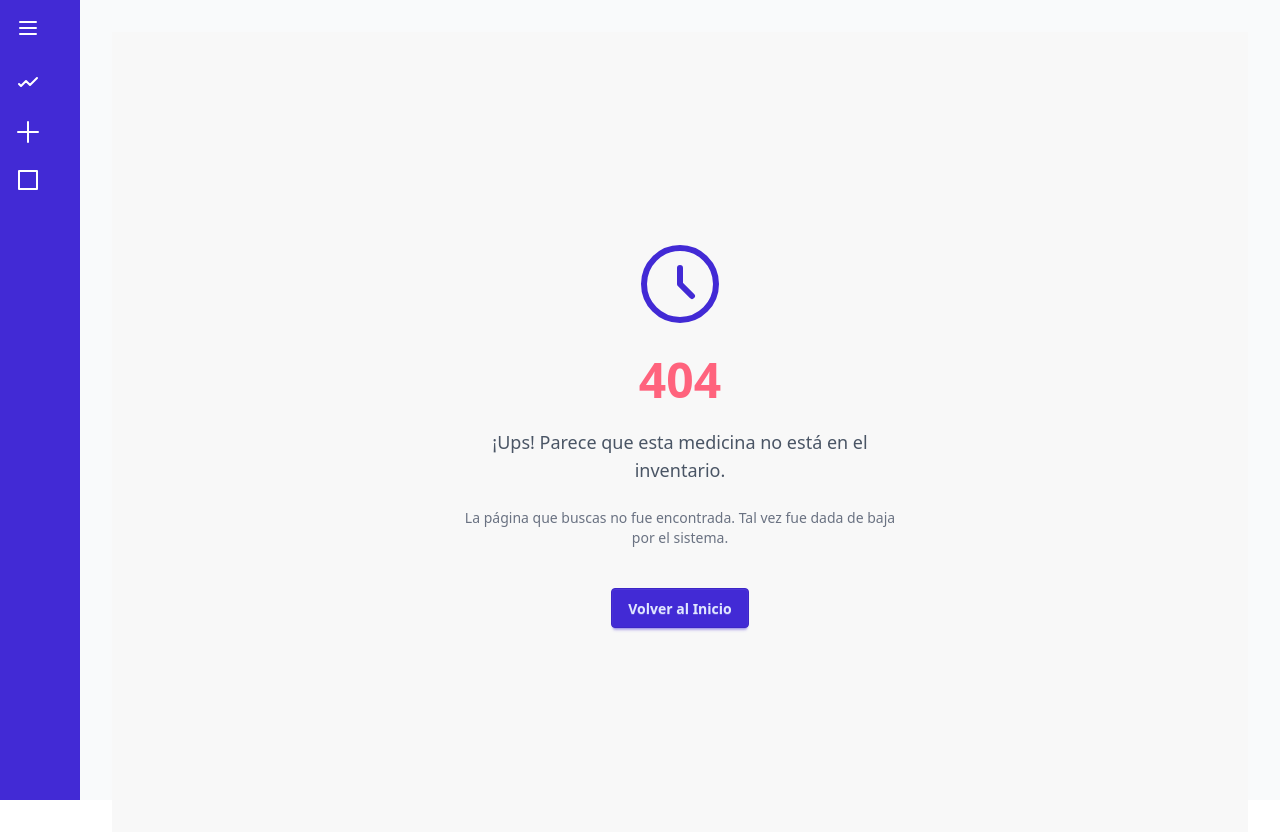
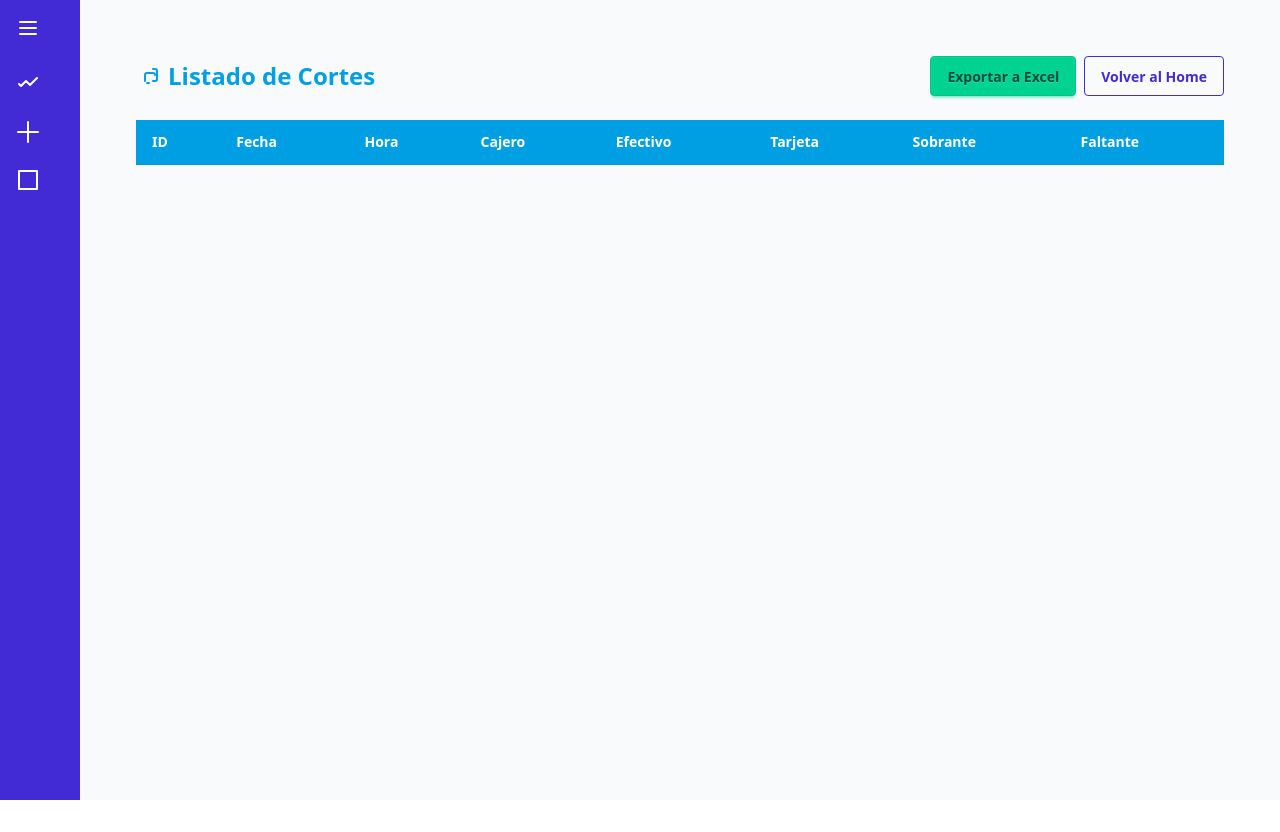
Before and after one commit to Farmapronto/cli-desktop-cortes-de-caja, a Vue app: page /cortes in a window 1280 px wide. Before the commit this address had no page. After the commit the page ends 800 px from the top, so only its background shows below. Built offline with nearby package versions, Linux system fonts and the light colour scheme.

Commit message:
feat: :sparkles: Vista Cortes
Se agrega la vista de los cortes. se agrega una tabla

```diff
--- a/electron/main.js
+++ b/electron/main.js
@@ -9,7 +9,7 @@ let mainWindow
 
 function createWindow() {
   mainWindow = new BrowserWindow({
-    width: 800,
+    width: 1200,
     height: 600,
     webPreferences: {
       nodeIntegration: true,
--- a/src/components/dashboard/ButtonsCortesDeCaja.vue
+++ b/src/components/dashboard/ButtonsCortesDeCaja.vue
@@ -13,6 +13,7 @@ import { DocumentTextIcon, EyeIcon } from '@heroicons/vue/24/outline';
 				Generar Corte de Caja
 			</button>
 		</router-link>
+		<router-link to="/cortes">
 			<button
 				class="flex items-center justify-center gap-2 px-6 py-3 bg-gradient-to-r from-gray-500 to-gray-700 text-white font-semibold
 							rounded-xl shadow-lg hover:scale-105 hover:shadow-xl transition-transform duration-300 w-full sm:w-auto"
@@ -20,5 +21,6 @@ import { DocumentTextIcon, EyeIcon } from '@heroicons/vue/24/outline';
 				<EyeIcon class="w-6 h-6" />
 				Ver Cortes
 			</button>
+		</router-link>
 	</div>
 </template>
--- a/src/router/index.js
+++ b/src/router/index.js
@@ -15,6 +15,11 @@ const routes = [
     component: () => import('@/views/NewCorteMultiStepForm.vue')
   },
   {
+    path: '/cortes',
+    name: 'Cortes',
+    component: () => import('@/views/CortesView.vue')
+  },
+  {
     path: '/:pathMatch(.*)*',
     name: 'NotFound',
     component: NotFoundView
--- /dev/null
+++ b/src/views/CortesView.vue
@@ -0,0 +1,75 @@
+<template>
+  <div class="max-w-6xl mx-auto p-6">
+    <div class="flex justify-between items-center mb-6">
+    <h1 class="text-2xl font-bold text-[#009fe3] flex items-center gap-2">
+      <span class="inline-block">
+        <svg xmlns="http://www.w3.org/2000/svg" class="h-6 w-6 text-[#009fe3]" fill="none" viewBox="0 0 24 24" stroke="currentColor">
+          <path stroke-linecap="round" stroke-linejoin="round" stroke-width="2" d="M9 17v-6a2 2 0 012-2h6m2 2a2 2 0 00-2-2h-6a2 2 0 00-2 2v6m2 2h2m4-2h2a2 2 0 002-2V7a2 2 0 00-2-2h-2" />
+        </svg>
+      </span>
+      Listado de Cortes
+    </h1>
+
+    <div class="ml-auto flex items-center gap-2">
+      <button class="btn btn-success" @click="exportarExcel">
+        Exportar a Excel
+      </button>
+      <router-link to="/" class="btn btn-outline btn-primary">
+        Volver al Home
+      </router-link>
+    </div>
+  </div>
+
+    <div class="overflow-x-auto">
+      <table class="table w-full text-sm">
+        <thead>
+          <tr class="bg-[#009fe3] text-white">
+            <th class="hidden md:table-cell">ID</th>
+            <th>Fecha</th>
+            <th>Hora</th>
+            <th>Cajero</th>
+            <th>Efectivo</th>
+            <th>Tarjeta</th>
+            <th class="hidden md:table-cell">Sobrante</th>
+            <th class="hidden md:table-cell">Faltante</th>
+          </tr>
+        </thead>
+        <tbody>
+          <tr
+            v-for="corte in formStore.cortes"
+            :key="corte.id"
+            class="hover:bg-gray-100 transition duration-200"
+          >
+            <td class="hidden md:table-cell text-gray-500">#{{ corte.id }}</td>
+            <td>{{ corte.fecha }}</td>
+            <td>{{ corte.horaCorte }}</td>
+            <td class="font-semibold text-[#009fe3] flex items-center gap-1">
+              <svg xmlns="http://www.w3.org/2000/svg" class="h-4 w-4" fill="none" viewBox="0 0 24 24" stroke="currentColor">
+                <path stroke-linecap="round" stroke-linejoin="round" stroke-width="2" d="M5.121 17.804A13.937 13.937 0 0112 15c3.314 0 6.374 1.21 8.879 3.204M15 10a3 3 0 11-6 0 3 3 0 016 0z" />
+              </svg>
+              {{ corte.cajero }}
+            </td>
+            <td class="text-green-600 font-medium">${{ corte.montos.efectivo }}</td>
+            <td class="text-blue-600 font-medium">${{ corte.montos.tarjeta }}</td>
+            <td class="hidden md:table-cell text-orange-500">${{ corte.corte.sobrante }}</td>
+            <td class="hidden md:table-cell text-red-500">${{ corte.corte.faltante }}</td>
+          </tr>
+        </tbody>
+      </table>
+    </div>
+  </div>
+</template>
+
+<script setup>
+import { useFormStore } from '@/stores/formStore';
+import { ref } from 'vue'
+import { useRouter } from 'vue-router'
+
+const formStore = useFormStore();
+const router = useRouter()
+
+const exportarExcel = () => {
+  // lógica para exportar excel (se agregará luego)
+  alert('Exportar a Excel aún no implementado')
+}
+</script>
```
Lines whose indentation alone changed are shown as unchanged.
